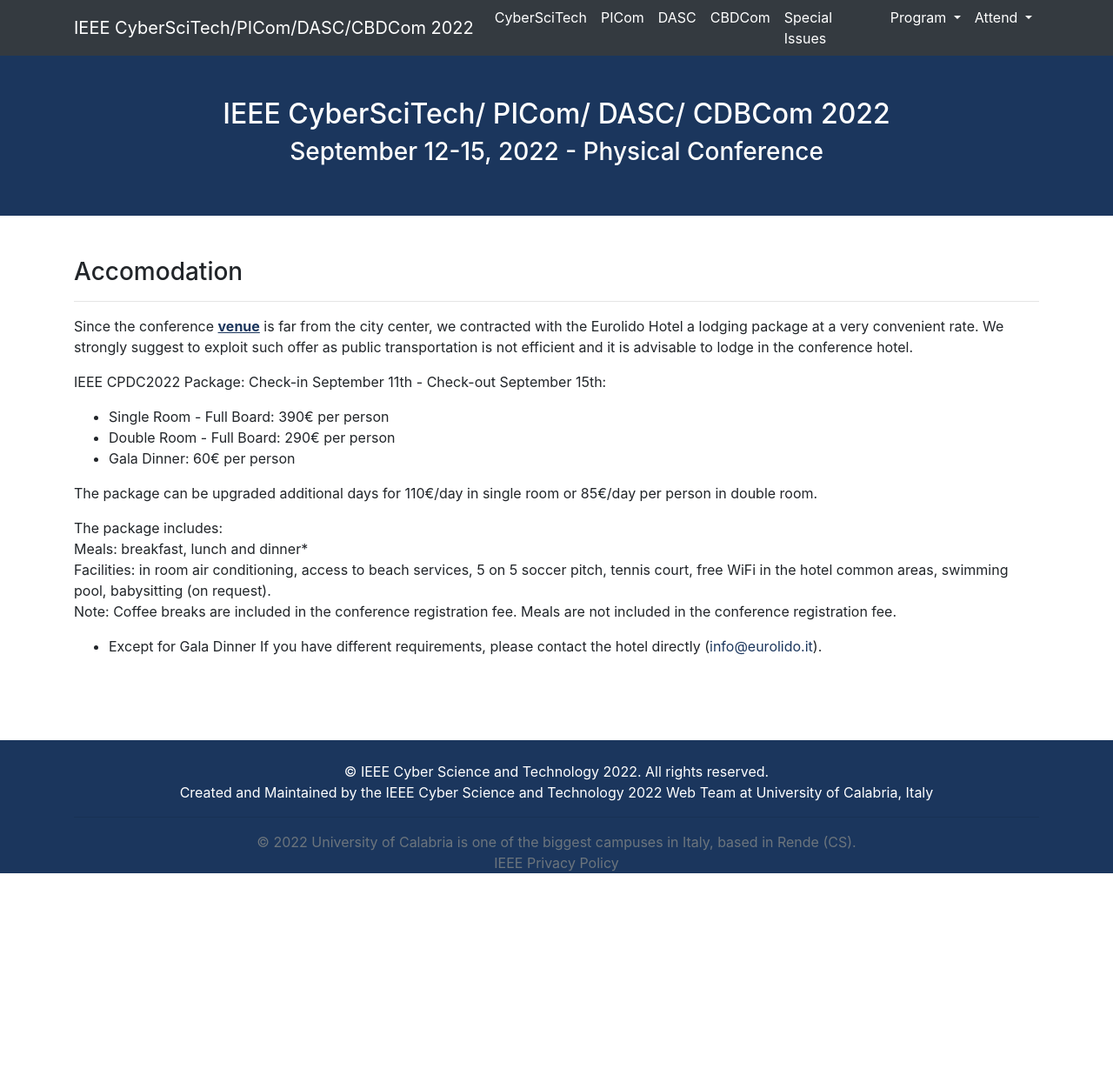
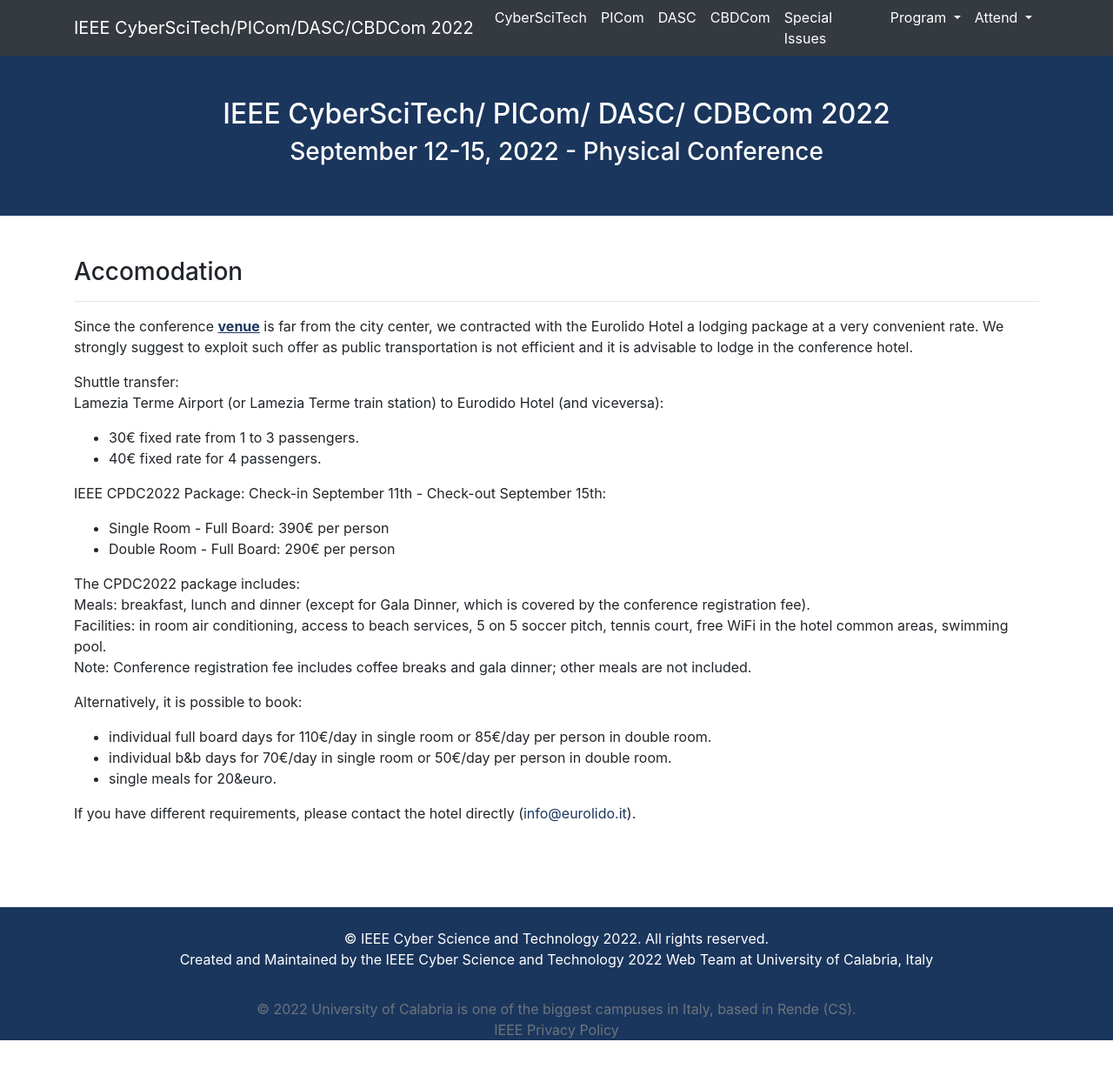
Before and after one commit to cyber-science/2022, a Jekyll site: the page built from _pages/accomodation.md, in a window 1280 px wide. Shown: the whole page at 87% size. Built offline with Jekyll 4.4.1, drawn with Linux system fonts in a browser that asks for light colours; before the commit the page ends 1052 px from its top, so only the background shows below that.

Commit message:
minor edit

```diff
--- a/_pages/accomodation.md
+++ b/_pages/accomodation.md
@@ -10,17 +10,23 @@
 Since the conference <a href="http://cyber-science.org/2022/venue/"><u><b>venue</b></u></a> is far from the city center, we contracted with the Eurolido Hotel a lodging package at a very convenient rate.
 We strongly suggest to exploit such offer as public transportation is not efficient and it is advisable to lodge in the conference hotel.<br/>
 
+Shuttle transfer:<br/>
+Lamezia Terme Airport (or Lamezia Terme train station) to Eurodido Hotel (and viceversa):<br/>
+- 30&euro; fixed rate from 1 to 3 passengers.<br/>
+- 40&euro; fixed rate for 4 passengers.<br/>
+
 IEEE CPDC2022 Package: Check-in September 11th - Check-out September 15th:<br/>
 - Single Room - Full Board: 390&euro; per person<br/>
 - Double Room - Full Board: 290&euro; per person<br/>
-- Gala Dinner: 60&euro; per person<br/>
 
-The package can be upgraded additional days for 110&euro;/day in single room or 85&euro;/day per person in double room.<br/>
+The CPDC2022 package includes:<br/>
+Meals: breakfast, lunch and dinner (except for Gala Dinner, which is covered by the conference registration fee).<br/>
+Facilities: in room air conditioning, access to beach services, 5 on 5 soccer pitch, tennis court, free WiFi in the hotel common areas, swimming pool.<br/>
+Note: Conference registration fee includes coffee breaks and gala dinner; other meals are not included.<br/>
 
-The package includes:<br/>
-Meals: breakfast, lunch and dinner*<br/>
-Facilities: in room air conditioning, access to beach services, 5 on 5 soccer pitch, tennis court, free WiFi in the hotel common areas, swimming pool, babysitting (on request).<br/>
-Note: Coffee breaks are included in the conference registration fee. Meals are not included in the conference registration fee.<br/>
+Alternatively, it is possible to book:<br/>
+- individual full board days for 110&euro;/day in single room or 85&euro;/day per person in double room.<br/>
+- individual b&b days for 70&euro;/day in single room or 50&euro;/day per person in double room.<br/>
+- single meals for 20&euro.<br/>
 
-* Except for Gala Dinner
 If you have different requirements, please contact the hotel directly (<a href="mailto:info@eurolido.it">info@eurolido.it</a>).
```
